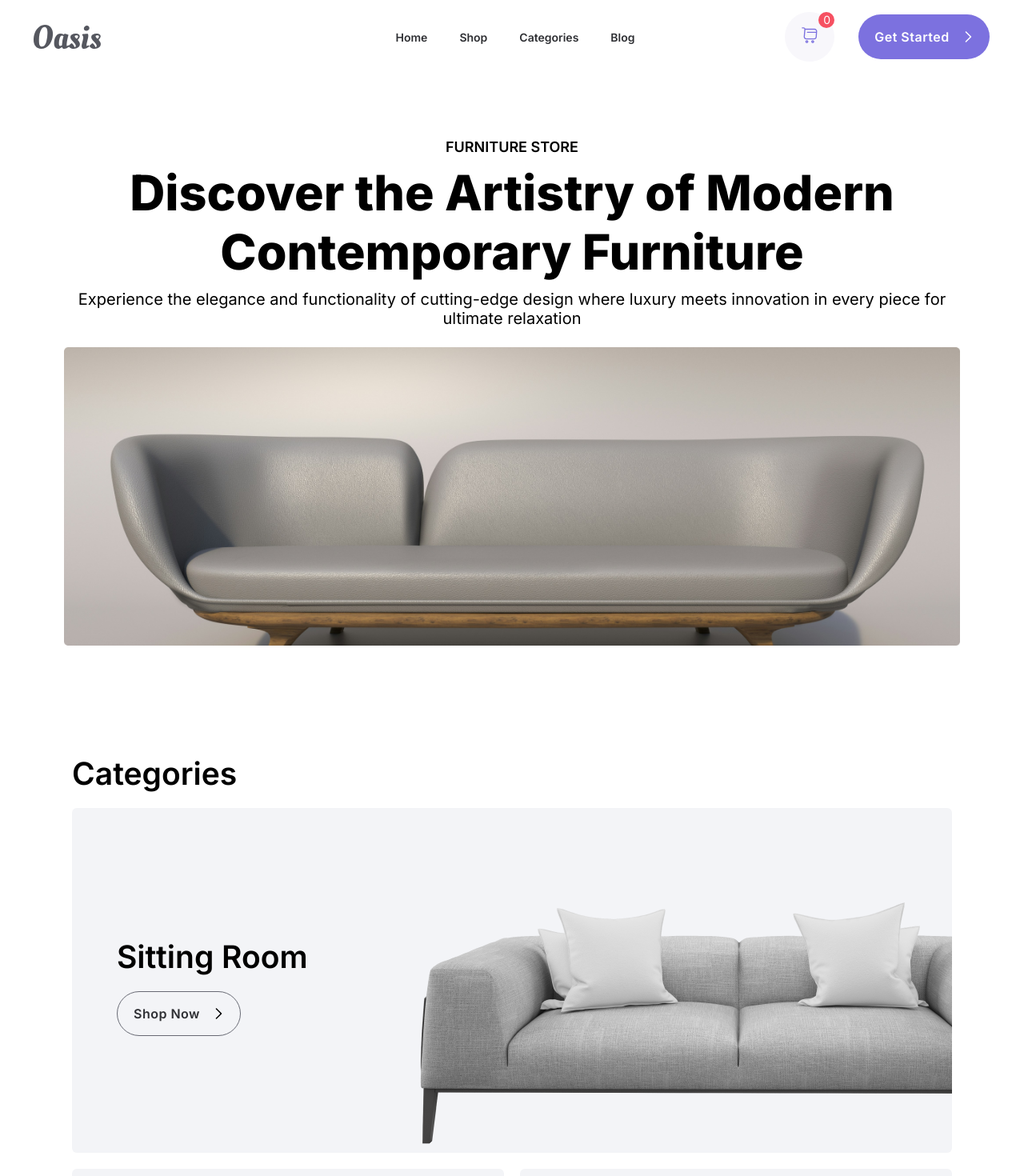
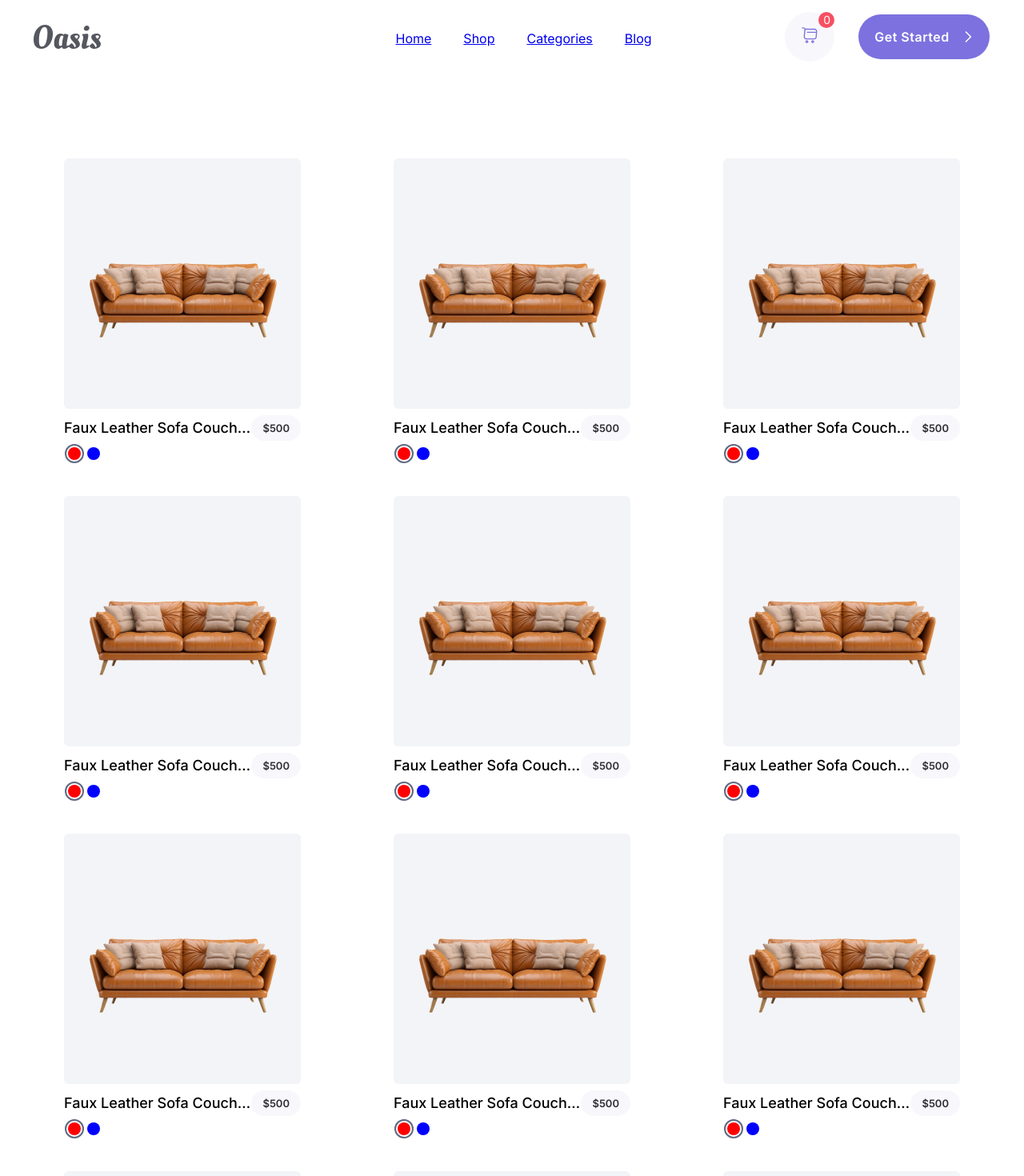
Before and after one commit to Harshit-Maurya838/oasis, a React (Vite) app in the folder client/: page /panel in a window 1280 px wide. Shown: the top 1470 px of the page at 80% size. Built offline with nearby package versions, Linux system fonts and the light colour scheme.

Commit message:
init: initialize routing website

```diff
--- a/client/package.json
+++ b/client/package.json
@@ -11,7 +11,8 @@
   },
   "dependencies": {
     "react": "^18.3.1",
-    "react-dom": "^18.3.1"
+    "react-dom": "^18.3.1",
+    "react-router-dom": "^7.1.4"
   },
   "devDependencies": {
     "@eslint/js": "^9.17.0",
--- a/client/src/App.jsx
+++ b/client/src/App.jsx
@@ -1,6 +1,7 @@
 import Navbar from "./components/ui/navbar.ui.component";
 import "./App.css";
 import './styles/utils/utils.styles.css'
+import { BrowserRouter as Router, Routes, Route } from "react-router-dom";
 import HeroSection from "./components/ui/hero.ui.component";
 import oasisLogo from "/Oasis.svg";
 import Footer from "./components/ui/footer.ui.component";
@@ -41,55 +42,19 @@ function App() {
 
   return (
     <>
-      <Navbar />
-      <section id="main-body">
-        <HeroSection />
-        <Categories />
-        <FaQ />
-        {/* <DropDown items={[
-              {
-                'itemname':'Higher to lower',
-                'itemcallback':()=>{return(null)},
-              },
-              {
-                'itemname':'Lower to higher',
-                'itemcallback':()=>{return(null)},
-              },
-              {
-                'itemname':'Recently added',
-                'itemcallback':()=>{return(null)},
-              }
-            ]} /> */}
-        <Panel>
-          <div className="headder " >
-            <p className="text-26-semibold">Top Items</p>
-            <DropDown
-              items={[
-                {
-                  itemname: "Higher to lower",
-                  itemcallback: () => {
-                    return null;
-                  },
-                },
-                {
-                  itemname: "Lower to higher",
-                  itemcallback: () => {
-                    return null;
-                  },
-                },
-                {
-                  itemname: "Recently added",
-                  itemcallback: () => {
-                    return null;
-                  },
-                },
-              ]}
-            />
-          </div>
-        </Panel>
-        {/* <StarRating rating={3.5} /> */}
-      </section>
-      <Footer />
+      <Router>
+        <Navbar />
+        <section id="main-body">
+          <Routes>
+            <Route path="/" element={<HeroSection />} />
+            <Route path="/categories" element={<Categories />} />
+            <Route path="/faq" element={<FaQ />} />
+            <Route path="/panel" element={<Panel />} />
+            <Route path="/product" element={<ProductDetail data={data} />} />
+          </Routes>
+        </section>
+        <Footer />
+      </Router>
     </>
   );
 }
--- a/client/src/components/ui/navbar.ui.component.jsx
+++ b/client/src/components/ui/navbar.ui.component.jsx
@@ -4,6 +4,7 @@ import "../../styles/navbar/main.navbar.styles.css";
 import "../../styles/utils/utils.styles.css";
 import CartButton from "../utils/cardButton.utils.component";
 import Button from "../utils/button.utils.component";
+import { Link } from "react-router-dom";
 
 const Navbar = () => {
   const [isChecked, setIsChecked] = useState(false);
@@ -54,13 +55,10 @@ const Navbar = () => {
         }}
       >
         <div className="center">
-          <a href="/home">Home</a>
-          <a href="/Shop">Shop</a>
-          <a href="/Categories" onClick={(e)=>{
-            e.preventDefault()
-            document.querySelector('#categories_main').scrollIntoView()
-          }}>Categories</a>
-          <a href="">Blog</a>
+          <Link href="/">Home</Link>
+          <Link href="/Shop">Shop</Link>
+          <Link href="/Categories" >Categories</Link>
+          <Link href="">Blog</Link>
         </div>
         <div className="right">
           <CartButton cartItem={0} />
--- a/client/src/styles/navbar/main.navbar.styles.css
+++ b/client/src/styles/navbar/main.navbar.styles.css
@@ -21,7 +21,7 @@
     display: flex;
     gap: 40px;
 }
-.center > a{
+.center > Link{
     font-size: 14px;
     font-weight: 600;
     text-decoration: none;
```
Also changed, not shown: 1 other file (tests, documents, lock files or other folders).
